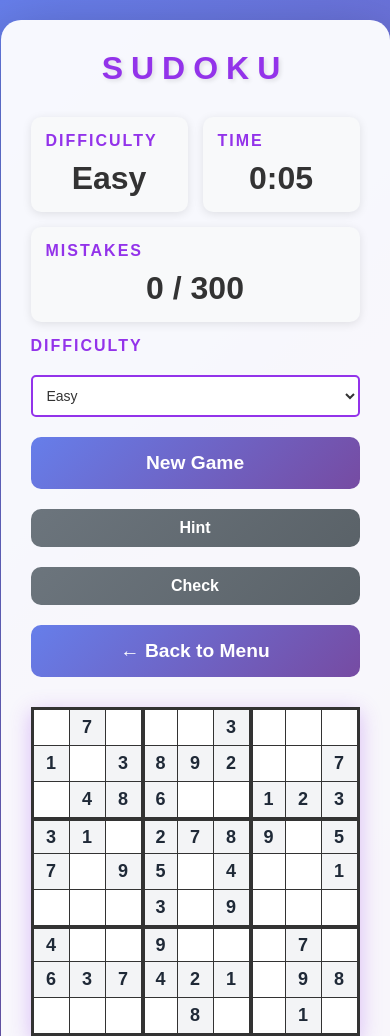
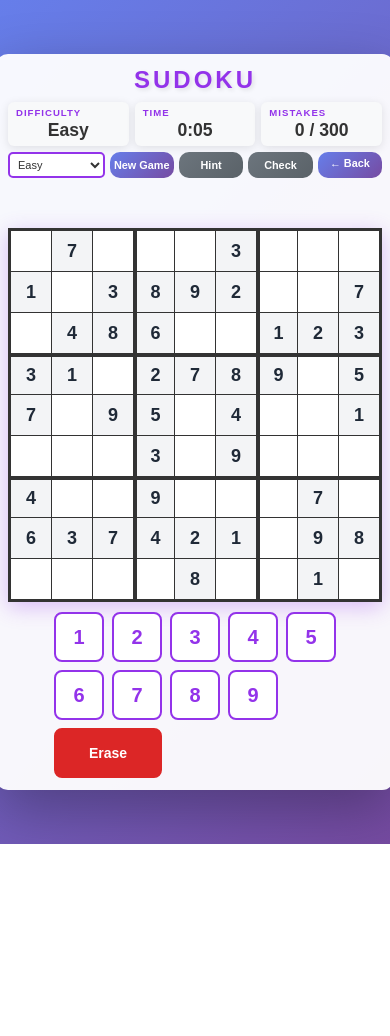
Before and after one commit to mdsco/games, a plain HTML site: page games/sudoku/sudoku.html in a window 390 px wide. Shown: the top 1036 px of the page. After the commit the page ends 844 px from the top, so only its background shows below. Drawn offline with Linux system fonts and the light colour scheme.

Commit message:
improve dashboard and suduko UI

```diff
--- a/games/sudoku/sudoku.css
+++ b/games/sudoku/sudoku.css
@@ -250,18 +250,92 @@
 }
 
 @media (max-width: 600px) {
+    body {
+        padding: 0;
+    }
+
+    .game-container {
+        padding: 12px;
+        border-radius: 12px;
+    }
+
+    .game-header {
+        margin-bottom: 8px;
+    }
+
     .game-header h1 {
-        font-size: 2em;
+        font-size: 1.5em;
+        letter-spacing: 3px;
+    }
+
+    .game-content {
+        gap: 50px;
+    }
+
+    /* Compact info boxes */
+    .side-panel {
+        gap: 6px;
+    }
+
+    .info-box {
+        padding: 5px 8px;
+        min-width: 0;
+        border-radius: 6px;
+    }
+
+    .info-box h2 {
+        font-size: 0.6em;
+        margin-bottom: 2px;
+        letter-spacing: 1px;
+    }
+
+    .info-box div:not(canvas) {
+        font-size: 1.1em;
+    }
+
+    /* Controls: single flex row — select + all buttons on one line */
+    .controls-section {
+        display: flex;
+        flex-direction: row;
+        gap: 5px;
+        align-items: stretch;
+    }
+
+    /* Hide redundant "Difficulty" label — the select is self-explanatory */
+    .controls-section h2 {
+        display: none;
+    }
+
+    .difficulty-select {
+        flex: 1.4;
+        padding: 4px 4px;
+        font-size: 11px;
+        min-width: 0;
+    }
+
+    /* All buttons compact and evenly share remaining space */
+    .controls-section .action-btn,
+    .controls-section .back-btn {
+        flex: 1;
+        padding: 5px 2px;
+        font-size: 0.68em;
+        margin-top: 0;
+        min-width: 0;
+        white-space: nowrap;
+    }
+
+    .game-area {
+        gap: 10px;
     }
 
     .sudoku-board {
-        grid-template-columns: repeat(9, 35px);
-        grid-template-rows: repeat(9, 35px);
+        grid-template-columns: repeat(9, 40px);
+        grid-template-rows: repeat(9, 40px);
     }
 
     .cell {
-        width: 35px;
-        height: 35px;
+        width: 40px;
+        height: 40px;
         font-size: 18px;
     }
 
--- a/games/sudoku/sudoku.html
+++ b/games/sudoku/sudoku.html
@@ -39,7 +39,7 @@
                     <button id="new-game-btn" class="action-btn">New Game</button>
                     <button id="hint-btn" class="action-btn secondary-btn">Hint</button>
                     <button id="check-btn" class="action-btn secondary-btn">Check</button>
-                    <a href="../../dashboard.html" class="back-btn">← Back to Menu</a>
+                    <a href="../../dashboard.html" class="back-btn">← Back</a>
                 </div>
             </div>
 
```
Also changed, not shown: dashboard.css (+38 -3 lines).
